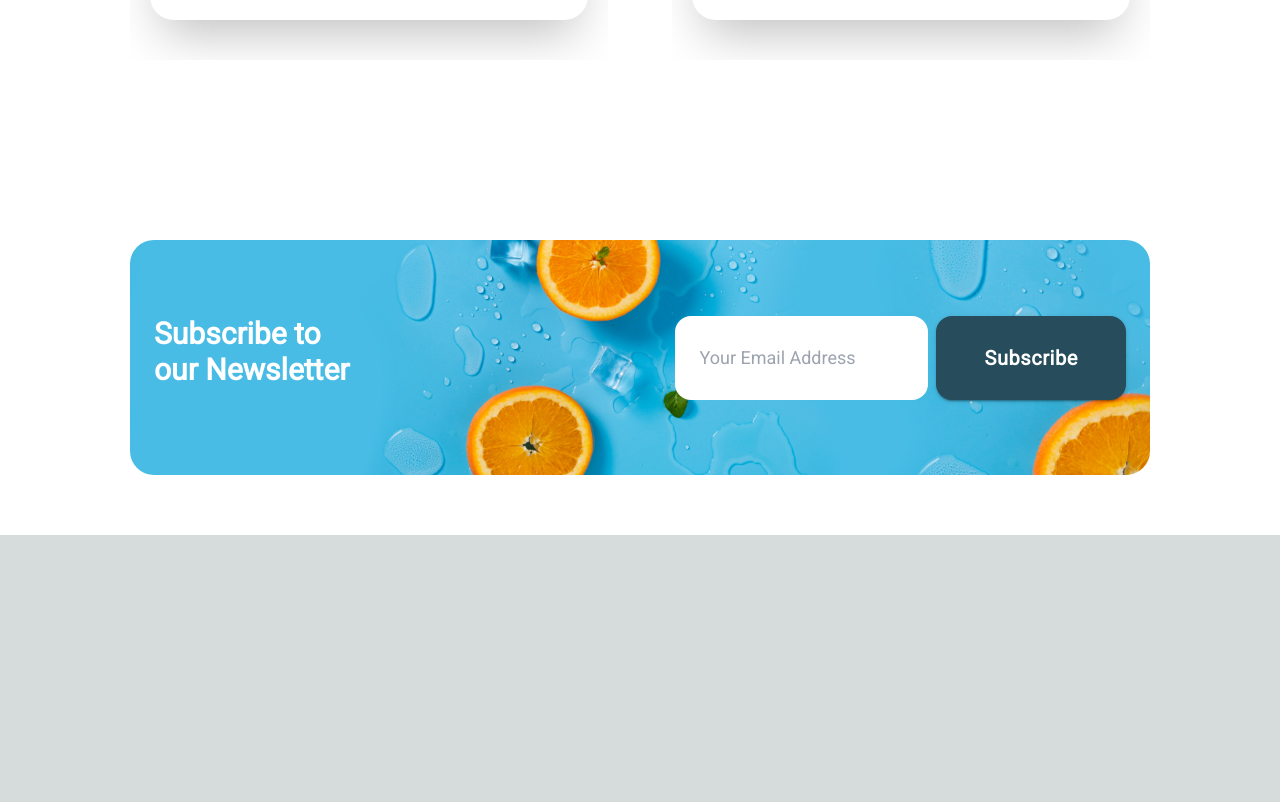
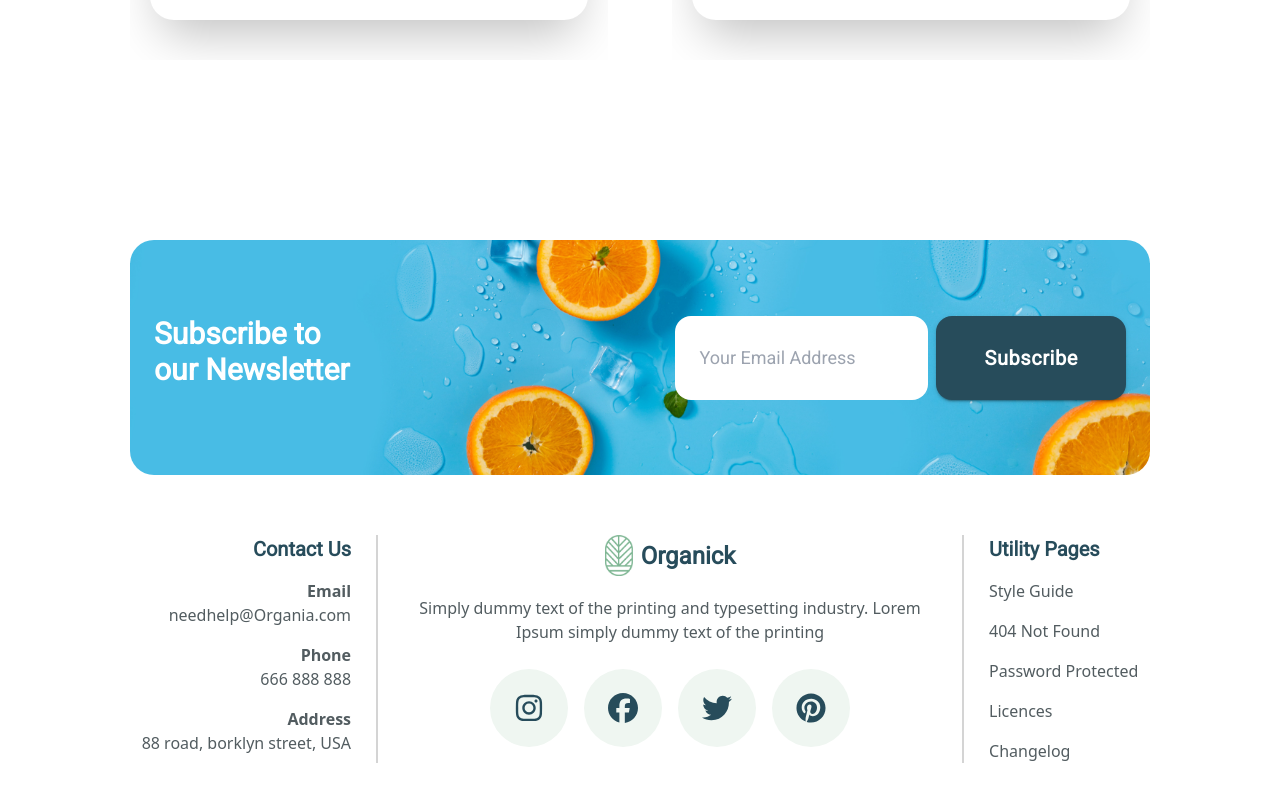
Before and after one commit to kaomao1234/agriculture-cloned-app, a Next.js app: page / in a window 1280 px wide. Shown: the part 5834-6636 px from the top of the page. Before the commit the page ends 6369 px from the top, so only its background shows below. Built offline with nearby package versions, Linux system fonts and the light colour scheme.

Commit message:
feat(component): create footer

```diff
--- a/src/components/Footer/index.tsx
+++ b/src/components/Footer/index.tsx
@@ -1,7 +1,87 @@
 import { FC } from "react";
 import style from "./main.module.scss";
+import { FaInstagram, FaFacebook, FaPinterest } from "react-icons/fa6";
+import IconButton from "@mui/material/IconButton";
+import { FaTwitter } from "react-icons/fa";
 const Footer: FC = () => {
-  return <div className={style.Footer}></div>;
+  const contractIcon = [
+    <FaInstagram />,
+    <FaFacebook />,
+    <FaTwitter />,
+    <FaPinterest />,
+  ];
+  return (
+    <div id={style.Footer}>
+      <div className="flex flex-col gap-4 border-r-2 border-alto pr-[25px] text-right">
+        <label className="font-roboto text-xl font-bold text-blue_dianne">
+          Contact Us
+        </label>
+        <div className="flex flex-col">
+          <label className="font-['Open Sans'] font-bold text-black_coral_pearl">
+            Email
+          </label>
+          <label className="font-['Open Sans'] text-black_coral_pearl">
+            needhelp@Organia.com
+          </label>
+        </div>
+        <div className="flex flex-col">
+          <label className="font-['Open Sans'] font-bold text-black_coral_pearl">
+            Phone
+          </label>
+          <label className="font-['Open Sans'] text-black_coral_pearl">
+            666 888 888
+          </label>
+        </div>
+        <div className="flex flex-col">
+          <label className="font-['Open Sans'] font-bold text-black_coral_pearl">
+            Address
+          </label>
+          <label className="font-['Open Sans'] text-black_coral_pearl">
+            88 road, borklyn street, USA
+          </label>
+        </div>
+      </div>
+      <div className="mx-3 flex flex-col items-center text-center w-[50%]">
+        <div className="flex flex-row items-center gap-2">
+          <img src="/Nav/Logo.png" className="w-7" />
+          <label className="font-roboto text-2xl font-bold text-blue_dianne">
+            Organick
+          </label>
+        </div>
+        <label className="font-['Open Sans'] mt-5 text-center font-normal text-black_coral_pearl">
+          Simply dummy text of the printing and typesetting industry. Lorem
+          Ipsum simply dummy text of the printing{" "}
+        </label>
+        <div className="flex flex-row mt-[25px] gap-4">
+          {contractIcon.map((value, index) => (
+            <IconButton key={index} className="p-6 bg-[#EFF6F1] text-blue_dianne text-[30px]">{value}</IconButton>
+          ))}
+        </div>
+      </div>
+      <div className="flex flex-col gap-4 border-l-2 border-alto pl-[25px]">
+        <label className="font-roboto text-xl font-bold text-blue_dianne">
+          Utility Pages
+        </label>
+        <div className="flex flex-col gap-4">
+          <label className="font-['Open Sans'] font-normal text-black_coral_pearl">
+            Style Guide
+          </label>
+          <label className="font-['Open Sans'] font-normal text-black_coral_pearl">
+            404 Not Found
+          </label>
+          <label className="font-['Open Sans'] font-normal text-black_coral_pearl">
+            Password Protected
+          </label>
+          <label className="font-['Open Sans'] font-normal text-black_coral_pearl">
+            Licences
+          </label>
+          <label className="font-['Open Sans'] font-normal text-black_coral_pearl">
+            Changelog
+          </label>
+        </div>
+      </div>
+    </div>
+  );
 };
 
 export { Footer };
--- a/src/components/Footer/main.module.scss
+++ b/src/components/Footer/main.module.scss
@@ -1,3 +1,11 @@
 #Footer {
-
+  display: flex;
+  flex-direction: row;
+  column-gap: 25px;
+  size: 100%;
+  justify-content: center;
+  align-items: stretch;
+  padding: 0px 130px;
+  padding-bottom: 51px;
+  background-color: white;
 }
```
